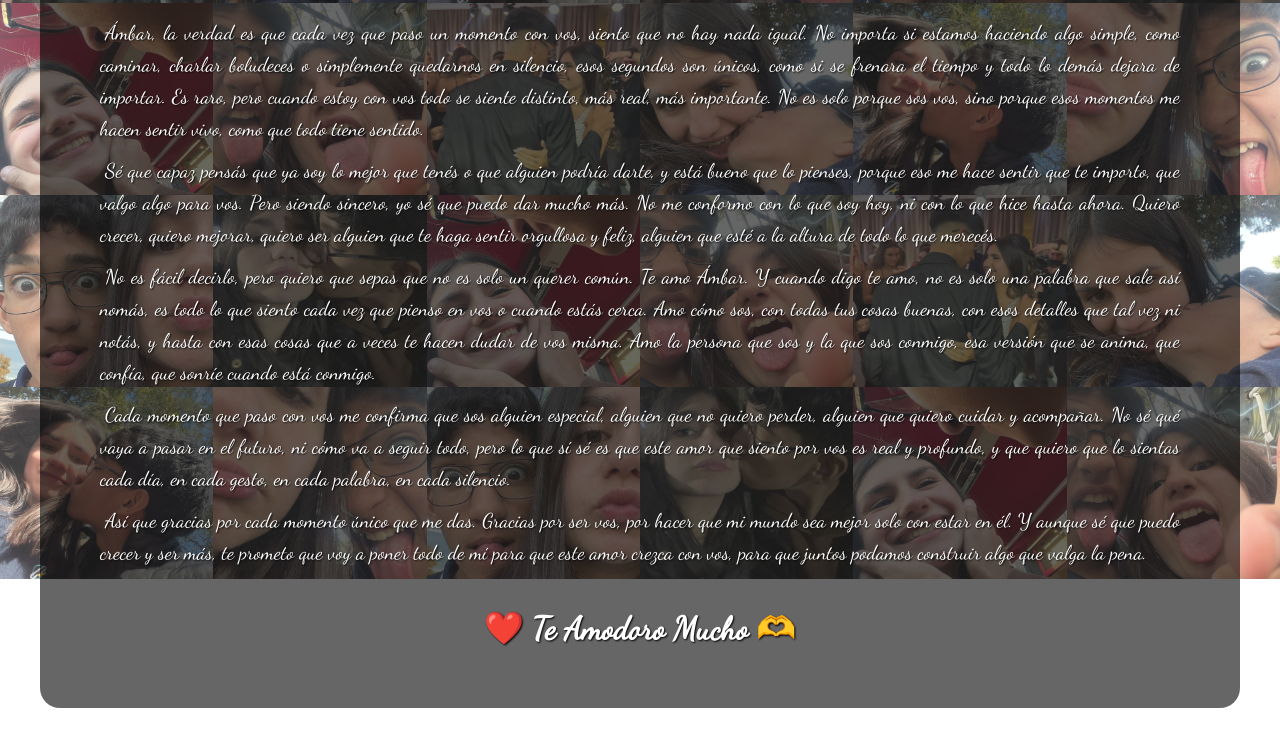
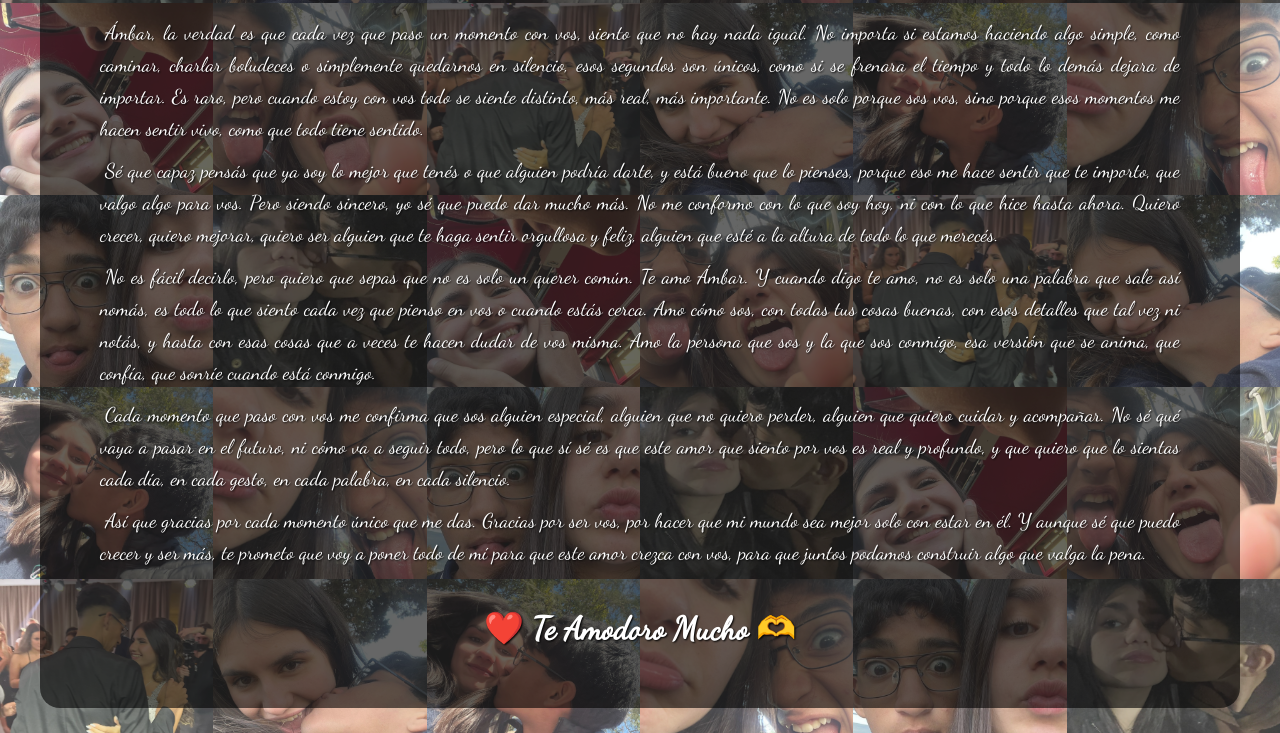
Before and after one commit to damokcardozo/Pagina-Ambar, a plain HTML site: page index.html in a window 1280 px wide. Shown: the part 189-922 px from the top of the page. Drawn offline with Linux system fonts and the light colour scheme.

Commit message:
Update index.html

```diff
--- a/index.html
+++ b/index.html
@@ -160,6 +160,58 @@
     <img src="6.jpg" alt="">
     <img src="7.jpg" alt="">
     <img src="8.jpg" alt="">
+        <img src="1.jpg" alt="">
+    <img src="2.jpg" alt="">
+    <img src="3.jpg" alt="">
+    <img src="4.jpg" alt="">
+    <img src="5.jpg" alt="">
+    <img src="6.jpg" alt="">
+    <img src="7.jpg" alt="">
+    <img src="8.jpg" alt="">
+
+    <img src="1.jpg" alt="">
+    <img src="2.jpg" alt="">
+    <img src="3.jpg" alt="">
+    <img src="4.jpg" alt="">
+    <img src="5.jpg" alt="">
+    <img src="6.jpg" alt="">
+    <img src="7.jpg" alt="">
+    <img src="8.jpg" alt="">
+
+    <img src="1.jpg" alt="">
+    <img src="2.jpg" alt="">
+    <img src="3.jpg" alt="">
+    <img src="4.jpg" alt="">
+    <img src="5.jpg" alt="">
+    <img src="6.jpg" alt="">
+    <img src="7.jpg" alt="">
+    <img src="8.jpg" alt="">
+        <img src="1.jpg" alt="">
+    <img src="2.jpg" alt="">
+    <img src="3.jpg" alt="">
+    <img src="4.jpg" alt="">
+    <img src="5.jpg" alt="">
+    <img src="6.jpg" alt="">
+    <img src="7.jpg" alt="">
+    <img src="8.jpg" alt="">
+
+    <img src="1.jpg" alt="">
+    <img src="2.jpg" alt="">
+    <img src="3.jpg" alt="">
+    <img src="4.jpg" alt="">
+    <img src="5.jpg" alt="">
+    <img src="6.jpg" alt="">
+    <img src="7.jpg" alt="">
+    <img src="8.jpg" alt="">
+
+    <img src="1.jpg" alt="">
+    <img src="2.jpg" alt="">
+    <img src="3.jpg" alt="">
+    <img src="4.jpg" alt="">
+    <img src="5.jpg" alt="">
+    <img src="6.jpg" alt="">
+    <img src="7.jpg" alt="">
+    <img src="8.jpg" alt="">
   </div>
 
   <!-- Texto principal -->
```
